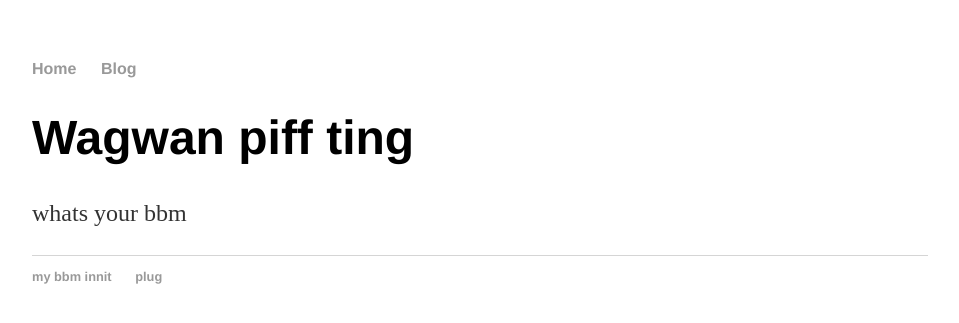
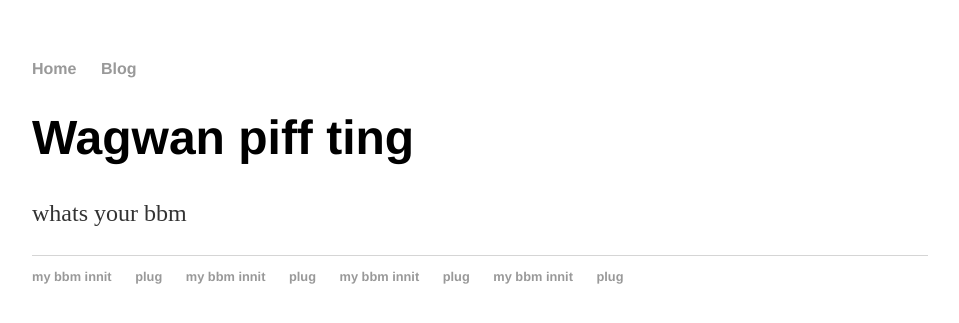
Before and after one commit to Lukas-Jurcaga/Lukas-Jurcaga.github.io, a Jekyll site: the page built from index.html, in a window 1280 px wide. Shown: the top 323 px of the page, without its empty margins (160-1119 px from the left). Built offline with Jekyll 4.4.1, drawn with Linux system fonts in a browser that asks for light colours.

Commit message:
Update default.html

```diff
--- a/_layouts/default.html
+++ b/_layouts/default.html
@@ -21,6 +21,12 @@
           <ul>
             <li><a href="https://www.youtube.com/watch?v=dQw4w9WgXcQ">my bbm innit</a></li>
             <li><a href="https://www.instagram.com/explore/tags/plug/?hl=en">plug</a></li>
+            <li><a href="https://www.youtube.com/watch?v=dQw4w9WgXcQ">my bbm innit</a></li>
+            <li><a href="https://www.instagram.com/explore/tags/plug/?hl=en">plug</a></li>
+            <li><a href="https://www.youtube.com/watch?v=dQw4w9WgXcQ">my bbm innit</a></li>
+            <li><a href="https://www.instagram.com/explore/tags/plug/?hl=en">plug</a></li>
+            <li><a href="https://www.youtube.com/watch?v=dQw4w9WgXcQ">my bbm innit</a></li>
+            <li><a href="https://www.instagram.com/explore/tags/plug/?hl=en">plug</a></li>
           </ul>
         </footer>
     </body>
```
